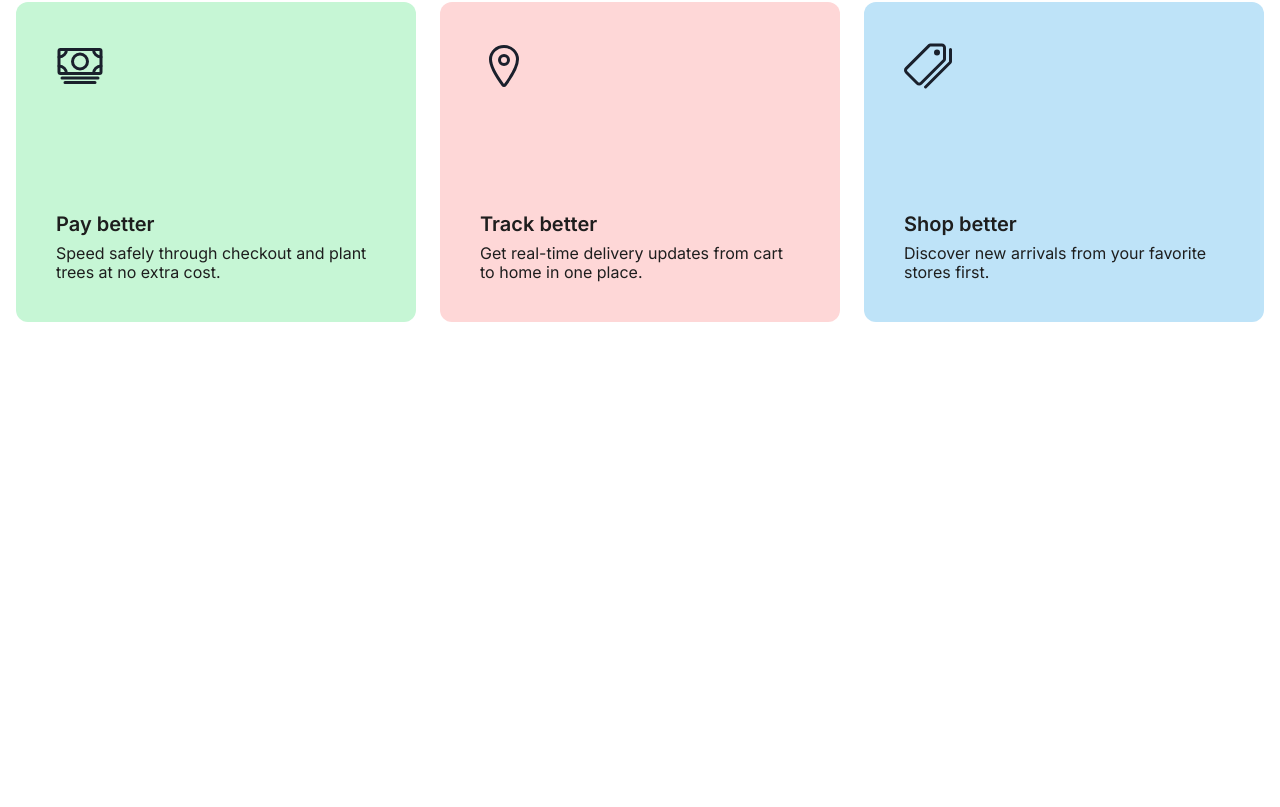
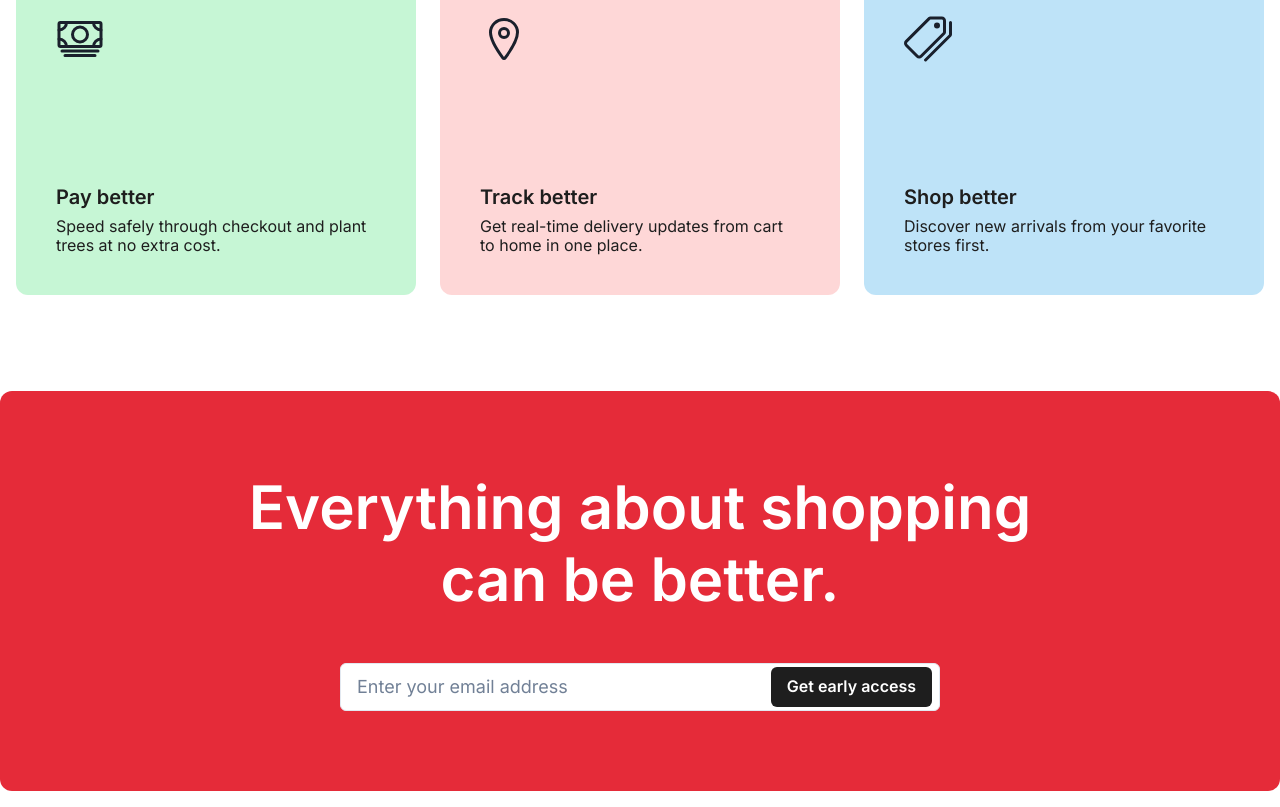
Before and after one commit to rayanabdirahman/moodboard-client, a Next.js app: page / in a window 1280 px wide. Shown: the part 862-1669 px from the top of the page. Before the commit the page ends 1264 px from the top, so only its background shows below. Built offline with nearby package versions, Linux system fonts and the light colour scheme.

Commit message:
add waitlist

```diff
--- a/src/components/UI/organisms/EarlyAccessInput/index.tsx
+++ b/src/components/UI/organisms/EarlyAccessInput/index.tsx
@@ -3,7 +3,11 @@ import { Input, InputGroup, InputRightElement, Stack } from "@chakra-ui/react";
 import Button from "../../atoms/Button";
 import Text from "../../atoms/Typography/Text";
 
-const EarlyAccessInput: React.FC = () => {
+type Props = {
+  buttonType?: "primary" | "secondary";
+};
+
+const EarlyAccessInput: React.FC<Props> = ({ buttonType = "primary" }) => {
   return (
     <Stack textAlign="center" spacing="2">
       <InputGroup size="md" width="600px" mt="40px">
@@ -15,12 +19,16 @@ const EarlyAccessInput: React.FC = () => {
           bg="white"
         />
         <InputRightElement width="auto" mr="2">
-          <Button onClick={() => console.log("button clicked")} mt="2">
+          <Button
+            styleType={buttonType}
+            onClick={() => console.log("button clicked")}
+            mt="2"
+          >
             Get early access
           </Button>
         </InputRightElement>
       </InputGroup>
-      <Text styleType="light">Notify me when you launch</Text>
+      {/* <Text styleType="light">Notify me when you launch</Text> */}
     </Stack>
   );
 };
--- a/src/components/screens/Home/index.tsx
+++ b/src/components/screens/Home/index.tsx
@@ -13,6 +13,7 @@ import Heading from "../../UI/atoms/Typography/Heading";
 import Text from "../../UI/atoms/Typography/Text";
 import Intro from "./sections/Intro";
 import SellingPoints from "./sections/SellingPoints";
+import Waitlist from "./sections/Waitlist";
 
 type Props = {};
 
@@ -21,6 +22,7 @@ const HomeScreen: React.FC<Props> = () => {
     <Flex direction="column" alignItems="center">
       <Intro />
       <SellingPoints />
+      <Waitlist />
     </Flex>
   );
 };
--- /dev/null
+++ b/src/components/screens/Home/sections/Waitlist.tsx
@@ -0,0 +1,24 @@
+import React from "react";
+import { Box, Container, Flex, Stack, VStack } from "@chakra-ui/react";
+import Heading from "../../../UI/atoms/Typography/Heading";
+import Display from "../../../UI/atoms/Typography/Display";
+import Text from "../../../UI/atoms/Typography/Text";
+import theme from "../../../../constants/theme";
+import EarlyAccessInput from "../../../UI/organisms/EarlyAccessInput";
+
+const Waitlist: React.FC = () => (
+  <Box w="full" py={4} bg={theme.color.shades.white}>
+    <Container maxW="container.xl" bg={theme.color.brand} py={20} rounded="xl">
+      <VStack textAlign="center">
+        <VStack maxW="4xl">
+          <Display styleType="light">
+            Everything about shopping can be better.
+          </Display>
+        </VStack>
+        <EarlyAccessInput buttonType="secondary" />
+      </VStack>
+    </Container>
+  </Box>
+);
+
+export default Waitlist;
```
